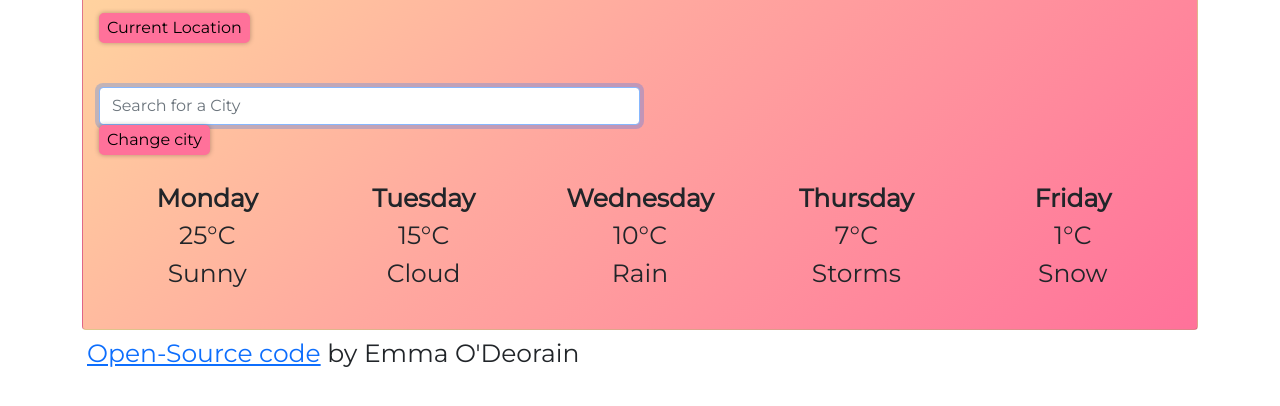
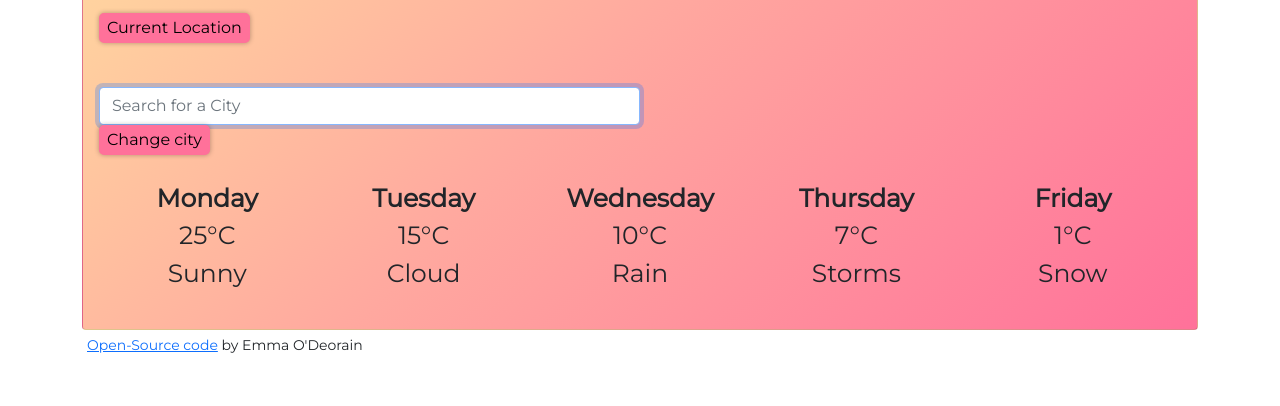
Before and after one commit to DerryGirl93/My-Weather-App, a plain HTML site: page Index.html in a window 1280 px wide. Shown: the part 214-620 px from the top of the page. Drawn offline with nearby package versions, Linux system fonts and the light colour scheme; no server answers.

Commit message:
fixing footer css

```diff
--- a/Index.html
+++ b/Index.html
@@ -118,7 +118,7 @@
           </div>
         </div>
       </div>
-      <p>
+      <p class="footer">
         <a href="https://github.com/DerryGirl93/My-Weather-App"
           >Open-Source code</a
         >
--- a/style.css
+++ b/style.css
@@ -57,6 +57,6 @@ button:hover {
   padding: 0px;
 }
 
-.footer {
+p.footer {
   font-size: 14px;
 }
```
